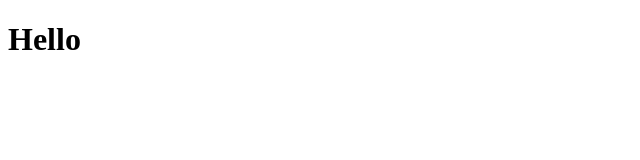
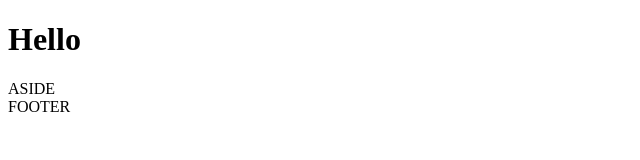
Before and after one commit to spacehaz/blablabla, a plain HTML site: page index.html in a window 1280 px wide. Shown: the whole page, without its empty margins (0-640 px from the left). Drawn offline with Linux system fonts and the light colour scheme.

Commit message:
updated html file

```diff
--- a/index.html
+++ b/index.html
@@ -5,5 +5,12 @@
 </head>
 <body>
   <h1>Hello</h1>
+  <aside>
+    ASIDE
+  </aside>
+
+  <footer>
+    FOOTER
+  </footer>
 </body>
 </html>
```
